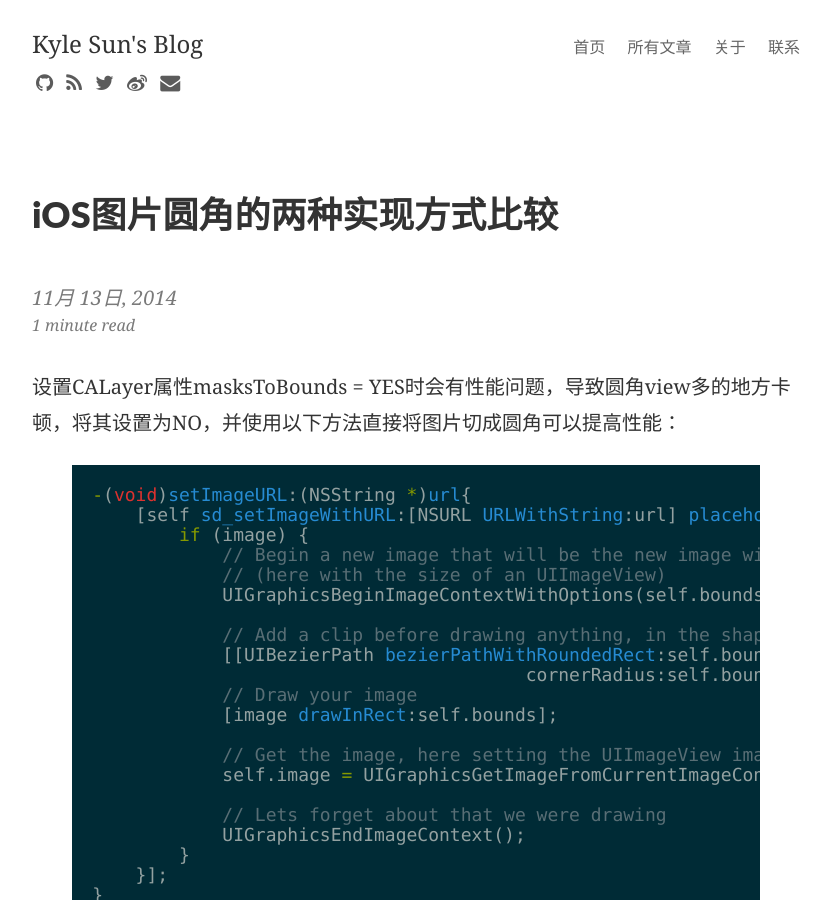
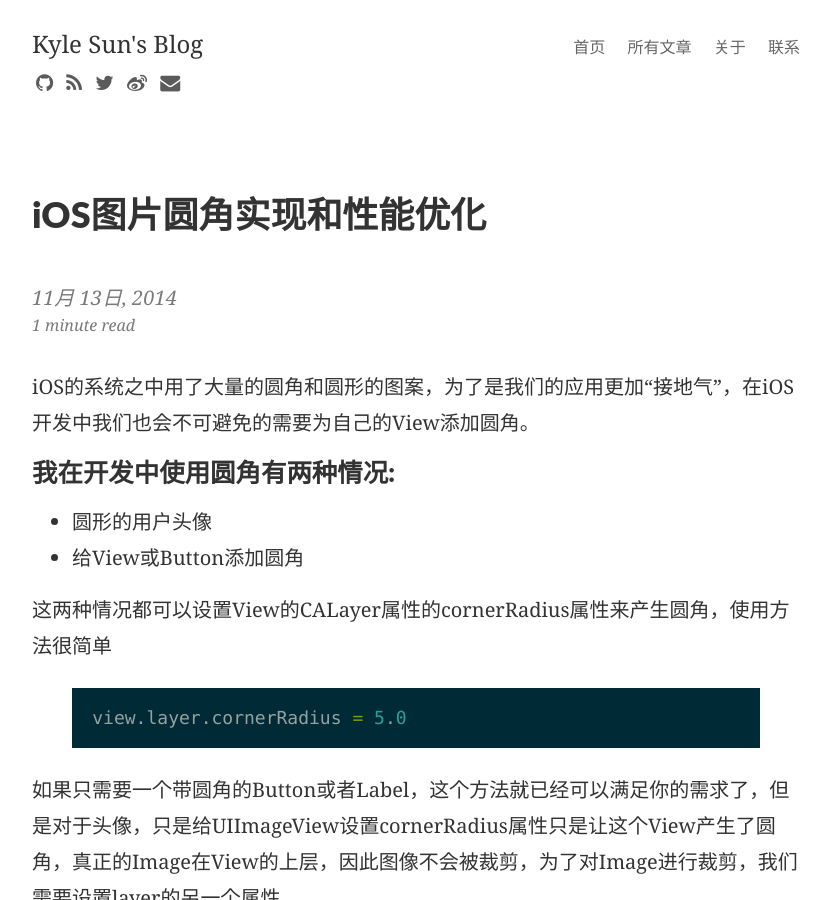
Before and after one commit to tinaluo/tinaluo.github.io, a Jekyll site: the page built from _posts/2014-11-13-iOS图片圆角的两种实现方式比较.markdown, in a window 1280 px wide and 900 px high. Shown: the whole window, without its empty margins (224-1054 px from the left). Built offline with Jekyll 4.4.1, drawn with Linux system fonts in a browser that asks for light colours; nearby versions of some CDN libraries; some web fonts are replaced; comment, search, counter and statistics services are not loaded; some of the changed text lies outside the part shown.

Commit message:
修改文章

```diff
--- a/_config.yml
+++ b/_config.yml
@@ -18,7 +18,7 @@ google_analytics:
 # Optional features
 animated:           false
 show_related_posts: false
-show_post_footers:  false
+show_post_footers:  true
 
 # Social icons
 show_social_icons: true
--- a/_includes/post_footer.html
+++ b/_includes/post_footer.html
@@ -1,8 +1,7 @@
-<div class="py2 post-footer">
-  <img src="/favicon.jpg" alt="Kyle Sun" class="avatar" />
-  <p>
-    Hi, my name is <a href="http://weibo.com/ikeson">Kyle Sun</a>. I live in Shenzhen, China. And I'm an iOS Developer, This is my personal blog, I'd love to share my life with you.</p>
-  <p>
-    Follow me on <a href="http://weibo.com/ikeson">Sina Weibo</a>.
-  </p>
+<div class="footer">
+  <p align="right">
+  	<small>
+    原创文章，转载请注明出处： <a href="{{ site.url }}">{{ site.url }}{{ page.url }}</a>
+	</small>
+</p>
 </div>
--- a/_posts/2014-11-13-iOS图片圆角的两种实现方式比较.markdown
+++ b/_posts/2014-11-13-iOS图片圆角的两种实现方式比较.markdown
@@ -1,33 +1,50 @@
 ---
 layout:     post
-title:      iOS图片圆角的两种实现方式比较
+title:      iOS图片圆角实现和性能优化
 date:       2014-11-13 12:31:19
 summary:    设置CALayer属性masksToBounds = YES时会有性能问题，导致圆角view多的地方卡顿，将其设置为NO, 并使用以下方法直接将图片切成圆角可以提高性能
 categories: iOS开发
 ---
 
-设置CALayer属性masksToBounds = YES时会有性能问题，导致圆角view多的地方卡顿，将其设置为NO，并使用以下方法直接将图片切成圆角可以提高性能：
+iOS的系统之中用了大量的圆角和圆形的图案，为了是我们的应用更加“接地气”，在iOS开发中我们也会不可避免的需要为自己的View添加圆角。
+
+####我在开发中使用圆角有两种情况:
+
+* 圆形的用户头像
+* 给View或Button添加圆角
+
+这两种情况都可以设置View的CALayer属性的cornerRadius属性来产生圆角，使用方法很简单
 
 {% highlight objc %}
--(void)setImageURL:(NSString *)url{
-    [self sd_setImageWithURL:[NSURL URLWithString:url] placeholderImage:[UIImage imageNamed:@"my_avatar"] completed:^(UIImage *image, NSError *error, SDImageCacheType cacheType, NSURL *imageURL) {
-        if (image) {
-            // Begin a new image that will be the new image with the rounded corners
-            // (here with the size of an UIImageView)
-            UIGraphicsBeginImageContextWithOptions(self.bounds.size, NO, 0.0);
+view.layer.cornerRadius = 5.0
+{% endhighlight %}
 
-            // Add a clip before drawing anything, in the shape of an rounded rect
-            [[UIBezierPath bezierPathWithRoundedRect:self.bounds
-                                        cornerRadius:self.bounds.size.width/2] addClip];
-            // Draw your image
-            [image drawInRect:self.bounds];
+如果只需要一个带圆角的Button或者Label，这个方法就已经可以满足你的需求了，但是对于头像，只是给UIImageView设置cornerRadius属性只是让这个View产生了圆角，真正的Image在View的上层，因此图像不会被裁剪，为了对Image进行裁剪，我们需要设置layer的另一个属性
 
-            // Get the image, here setting the UIImageView image
-            self.image = UIGraphicsGetImageFromCurrentImageContext();
+{% highlight objc %}
+view.layer.masksToBounds = YES
+{% endhighlight %}
 
-            // Lets forget about that we were drawing
-            UIGraphicsEndImageContext();
-        }
-    }];
-}
+这样貌似很好的解决了圆形头像的问题，但是问题来了，当我真机运行程序的时候，滑动TableView会有明显的卡顿，我的界面并不复杂，TableView的Cell当中只有一个圆形的头像和几个Label，一屏也就七八个Cell，Cell的重用也没有问题，那为什么会有卡顿呢？经过多次的尝试终于发现这个罪魁祸首就是设置masksToBounds属性为YES，只要把这个属性设置为NO，界面立马就流畅了。但是设置为NO的话，圆形的头像效果就没有了，我感觉这是Cocoa框架的Bug，看来这条路是走不通了。那有没有别的办法呢？
+
+办法是有的，既然给UIImageView添加圆角行不通我们可以选择利用CoreGraphic框架将图片直接裁剪成圆形，方法如下
+
+{% highlight objc %}
+// Begin a new image that will be the new image with the rounded corners
+// (here with the size of an UIImageView)
+UIGraphicsBeginImageContextWithOptions(self.bounds.size, NO, 0.0);
+
+// Add a clip before drawing anything, in the shape of an rounded rect
+[[UIBezierPath bezierPathWithRoundedRect:self.bounds cornerRadius:self.bounds.size.width/2] addClip];
+
+// Draw your image
+[image drawInRect:self.bounds];
+
+// Get the image, here setting the UIImageView image
+self.image = UIGraphicsGetImageFromCurrentImageContext();
+
+// Lets forget about that we were drawing
+UIGraphicsEndImageContext();
 {% endhighlight %}
+
+经过测试，这种方式在图片较多的情况下依然会有轻微的卡顿，但比起第一种方法已经改善了很多，基本可以满足项目的需求。
```
Also changed, not shown: about.html (added, +14 -0 lines), about.md (deleted, +0 -7 lines), 9 other files.
